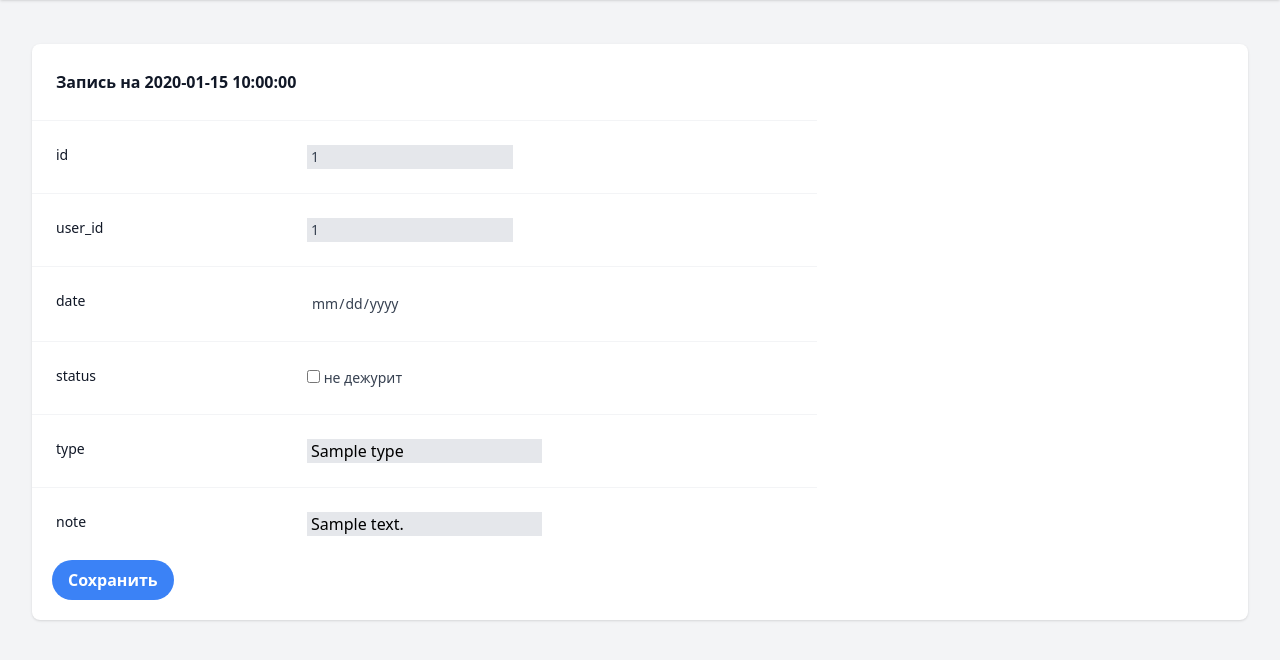
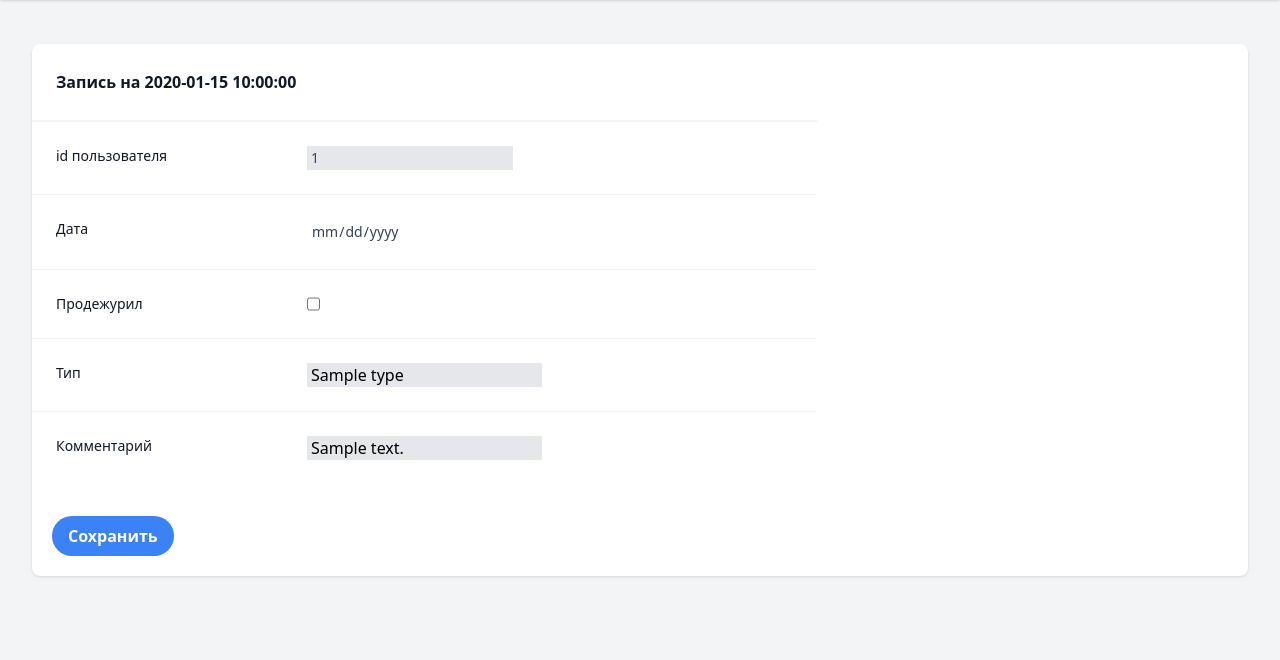
Before and after one commit to IKolyas/sw-academy-10-2023, a PHP site: template views/record/edit.twig in a window 1280 px wide. Shown: the part 112-772 px from the top of the page. Run offline with PHP 8.4, Linux system fonts and the light colour scheme; the template is opened without the code that fills it: most values are stand-ins (such as "Sample title", 1, 10 or a date in 2020); some libraries are stand-ins or nearby versions; some web fonts are replaced.

Commit message:
7: Добавит валидацию

```diff
--- a/database/dump.sql
+++ b/database/dump.sql
@@ -20,7 +20,7 @@ CREATE TABLE `records`
 (
     `id`      BIGINT PRIMARY KEY NOT NULL AUTO_INCREMENT,
     `user_id` BIGINT             NOT NULL,
-    `status`  INTEGER            NOT NULL DEFAULT 1,
+    `status`  INTEGER            NOT NULL DEFAULT 0,
     `date`    DATE               NOT NULL,
     `type`    integer            NOT NULL DEFAULT 1,
     `note`    TEXT               NULL,
--- a/views/record/edit.twig
+++ b/views/record/edit.twig
@@ -11,54 +11,43 @@
             </div>
             <div class="border-t border-gray-100">
                 <dl class="divide-y divide-gray-100">
+                    <input class="pl-1 bg-gray-200 hidden" type="text" name="id" value="{{ record.id|e }}" readonly>
                     <div class="px-4 py-6 sm:grid sm:grid-cols-3 sm:gap-4 sm:px-6">
-                        <dt class="text-sm font-medium text-gray-900">id</dt>
-                        <dd class="mt-1 text-sm leading-6 text-gray-700 sm:col-span-2 sm:mt-0">
-                            <input class="pl-1 bg-gray-200" type="text" name="id" value="{{ record.id|e }}" readonly>
-                        </dd>
-                        {% if errors.id|e %}
-                            <span class="error">{{ errors.id|e }}</span>
-                        {% endif %}
-                    </div>
-                    <div class="px-4 py-6 sm:grid sm:grid-cols-3 sm:gap-4 sm:px-6">
-                        <dt class="text-sm font-medium text-gray-900">user_id</dt>
+                        <dt class="text-sm font-medium text-gray-900">id пользователя</dt>
                         <dd class="mt-1 text-sm leading-6 text-gray-700 sm:col-span-2 sm:mt-0">
                             <input class="pl-1 bg-gray-200" type="text" name="user_id" value="{{ record.user_id|e }}">
                         </dd>
-                        {% if errors.user_id|e %}
-                            <span class="error">{{ errors.user_id|e }}</span>
-                        {% endif %}
                     </div>
                     <div class="px-4 py-6 sm:grid sm:grid-cols-3 sm:gap-4 sm:px-6">
-                        <dt class="text-sm font-medium text-gray-900">date</dt>
+                        <dt class="text-sm font-medium text-gray-900">Дата</dt>
                         <dd class="mt-1 text-sm leading-6 text-gray-700 sm:col-span-2 sm:mt-0">
-                            <input class="pl-1" type="date" name="date" value="{{ record.date|e }}" readonly >
+                            <input class="pl-1" type="date" name="date" value="{{ record.date }}" readonly >
                         </dd>
                     </div>
                     <div class="px-4 py-6 sm:grid sm:grid-cols-3 sm:gap-4 sm:px-6">
-                        <dt class="text-sm font-medium text-gray-900">status</dt>
-                        <dd class="mt-1 text-sm leading-6 text-gray-700 sm:col-span-2 sm:mt-0">
+                        <dt class="text-sm font-medium text-gray-900">Продежурил</dt>
+                        <dd class="mt-1 flex text-sm leading-6 text-gray-700 sm:col-span-2 sm:mt-0">
                             <input type="hidden" name="status" value="0">
-                            <input type="checkbox" name="status" value="1" {{ record.status == 1 ? 'checked' : '' }}>
-                            <label>{{ record.status == 1 ? 'дежурит' : 'не дежурит' }}</label>
+                            <input type="checkbox" name="status" value="1" {{ record.status == 1 ? 'checked' : ''
+                            }}>
                         </dd>
                     </div>
 
                     <div class="px-4 py-6 sm:grid sm:grid-cols-3 sm:gap-4 sm:px-6">
-                        <dt class="text-sm font-medium text-gray-900">type</dt>
-                        <input class="pl-1 bg-gray-200" type="text" name="type" value="{{ record.type|e }}" >
-                        {% if errors.type %}
-                            <span class="error">{{ errors.type }}</span>
-                        {% endif %}
+                        <dt class="text-sm font-medium text-gray-900">Тип</dt>
+                        <input class="pl-1 bg-gray-200" type="text" name="type" value="{{ record.type }}" >
                     </div>
                     <div class="px-4 py-6 sm:grid sm:grid-cols-3 sm:gap-4 sm:px-6">
-                        <dt class="text-sm font-medium text-gray-900">note</dt>
-                        <input class="pl-1 bg-gray-200" type="text" name="note" value="{{ record.note|e }}">
-                        {% if errors.note|e %}
-                            <span class="error">{{ errors.note|e  }}</span>
-                        {% endif %}
+                        <dt class="text-sm font-medium text-gray-900">Комментарий</dt>
+                        <input class="pl-1 bg-gray-200" type="text" name="note" value="{{ record.note }}">
                     </div>
                 </dl>
+                <div class="my-8 mx-8">
+                    {% if errors.record %}
+                        <span class="error bg-red-200 p-1">{{ errors.record }}</span>
+                    {% endif %}
+                </div>
+
             </div>
             <div>
                 <input class="cursor-pointer bg-blue-500 hover:bg-blue-700 text-white font-bold py-2 px-4 rounded-full
```
Also changed, not shown: App/Controllers/RecordsController.php (+15 -26 lines), App/FormRequests/RecordRequest.php (+7 -12 lines), views/calendar/index.twig (+6 -2 lines), views/record/create.twig (+9 -19 lines).
